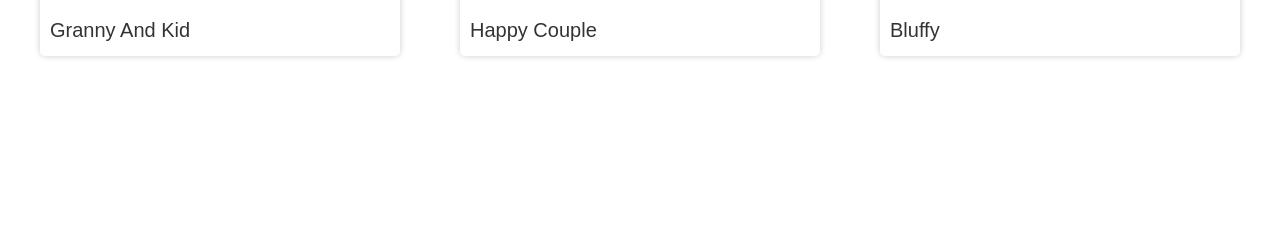
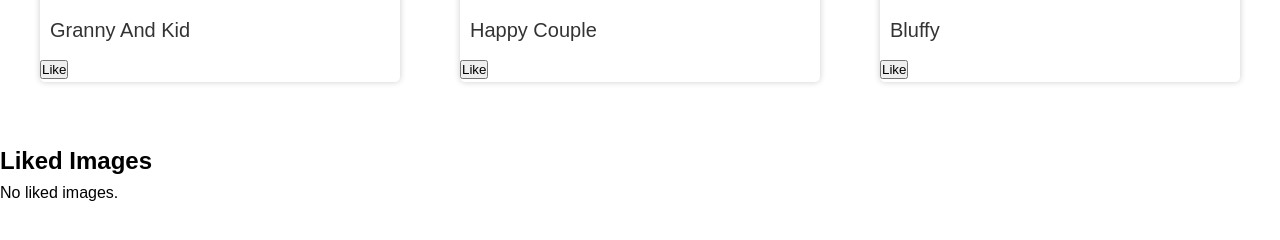
Before and after one commit to panjali12/Image_Search_App, a plain HTML site: page index.html in a window 1280 px wide. Shown: the part 532-772 px from the top of the page. Drawn offline with Linux system fonts and the light colour scheme.

Commit message:
Update index.html

```diff
--- a/index.html
+++ b/index.html
@@ -17,24 +17,29 @@
     <div class="search-result">
       <img src="https://images.unsplash.com/photo-1577048982771-1960014bde8b?q=80&w=388&auto=format&fit=crop&ixlib=rb-4.0.3&ixid=M3wxMjA3fDB8MHxwaG90by1wYWdlfHx8fGVufDB8fHx8fA%3D%3D"  alt="grandmother">
       <a href="https://unsplash.com/photos/womens-gray-jacket-TOKVE7PNwAc" target="_blank">Granny and kid</a>
+      <button class="like-button">Like</button>
     </div>
 
     <div class="search-result">
         <img src="https://images.unsplash.com/photo-1481841580057-e2b9927a05c6?q=80&w=387&auto=format&fit=crop&ixlib=rb-4.0.3&ixid=M3wxMjA3fDB8MHxwaG90by1wYWdlfHx8fGVufDB8fHx8fA%3D%3D"  alt="couple">
         <a href="https://unsplash.com/photos/grayscale-photography-of-dancing-couple-VUMdDPNxTsg" target="_blank">Happy Couple</a>
-      </div>
+        <button class="like-button">Like</button>
+    </div>
 
       <div class="search-result">
         <img src="https://images.unsplash.com/photo-1619772195090-28eb772c3ce3?q=80&w=398&auto=format&fit=crop&ixlib=rb-4.0.3&ixid=M3wxMjA3fDB8MHxwaG90by1wYWdlfHx8fGVufDB8fHx8fA%3D%3D"  alt="Bluffy">
         <a href="https://unsplash.com/photos/black-labrador-retriever-puppy-biting-yellow-ball--JdgI7j3vgM" target="_blank">Bluffy</a>
-      </div>
+        <button class="like-button">Like</button>
+    </div>
 
 
 
     </div>
 
     <button id="show-more">show-more</button>
-
+    <h2>Liked Images</h2>
+    <div id="liked-images">
+    </div>
 
 
 
```
